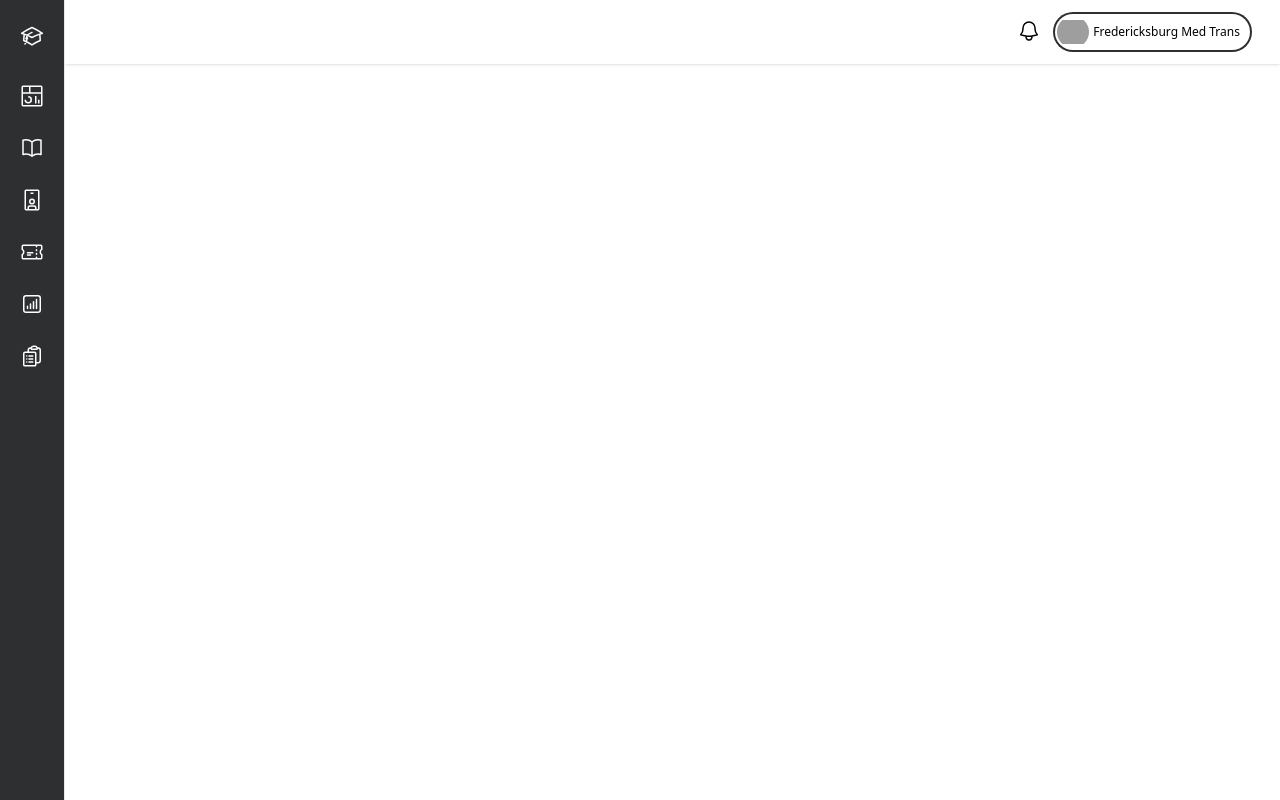
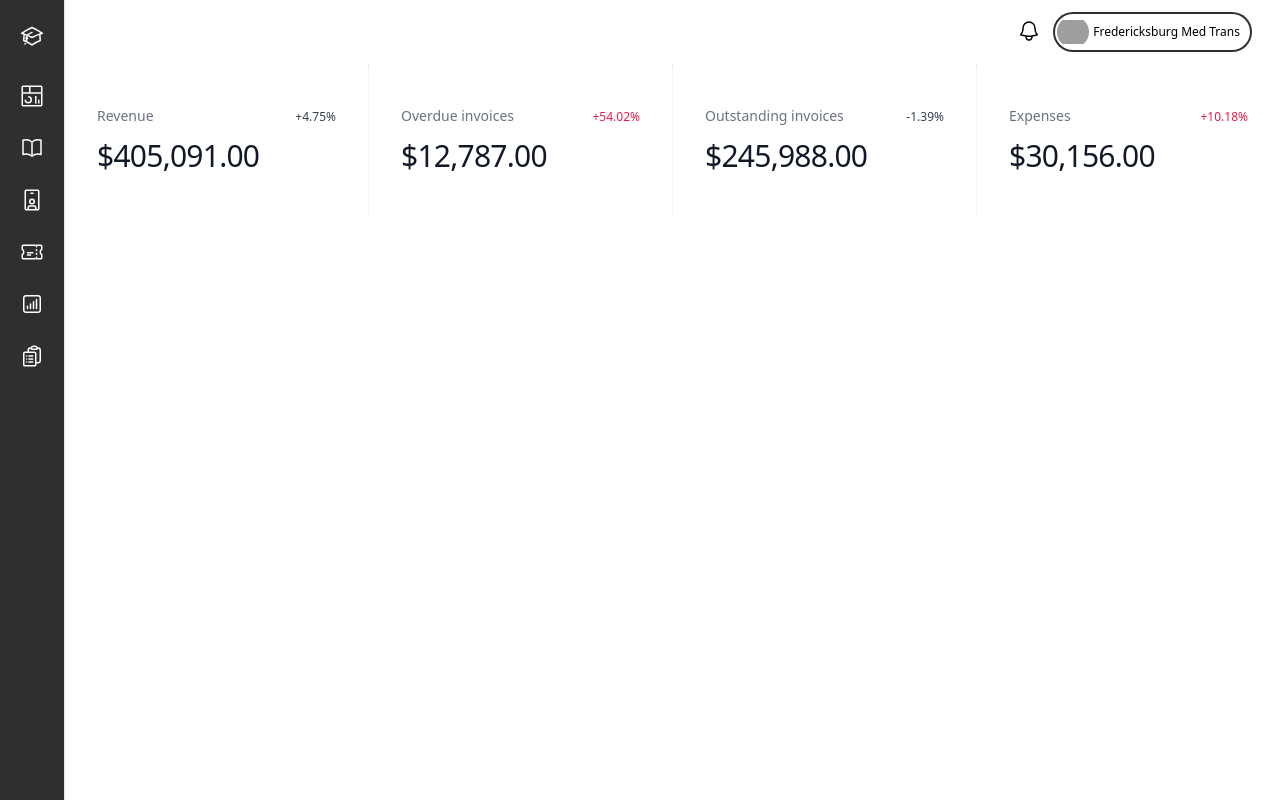
Before and after one commit to 1TaimoorSajjad/LMS-Design, an Angular app: page /kpi in a window 1280 px wide. Before the commit this address led to /. Built offline with nearby package versions, Linux system fonts and the light colour scheme; grey boxes are pictures that could not be loaded.

Commit message:
KPI component created

```diff
--- a/src/app/app-routing.module.ts
+++ b/src/app/app-routing.module.ts
@@ -6,6 +6,7 @@ import { AddCourseComponent } from './components/courses/add-course/add-course.c
 import { CourseListComponent } from './components/courses/course-list/course-list.component';
 import { InstructorsListComponent } from './components/instructors/instructors-list/instructors-list.component';
 import { AddInstructorsComponent } from './components/instructors/add-instructors/add-instructors.component';
+import { KpiComponent } from './components/kpi/kpi.component';
 
 const routes: Routes = [
   {
@@ -25,6 +26,9 @@ const routes: Routes = [
   },
   {
     path: 'add-instructor', component: AddInstructorsComponent
+  },
+  {
+    path: 'kpi', component: KpiComponent
   }
 ];
 
--- a/src/app/app.module.ts
+++ b/src/app/app.module.ts
@@ -11,6 +11,7 @@ import { HeaderComponent } from './components/header/header.component';
 import { CourseListComponent } from './components/courses/course-list/course-list.component';
 import { InstructorsListComponent } from './components/instructors/instructors-list/instructors-list.component';
 import { AddInstructorsComponent } from './components/instructors/add-instructors/add-instructors.component';
+import { KpiComponent } from './components/kpi/kpi.component';
 
 @NgModule({
   declarations: [
@@ -23,6 +24,7 @@ import { AddInstructorsComponent } from './components/instructors/add-instructor
     CourseListComponent,
     InstructorsListComponent,
     AddInstructorsComponent,
+    KpiComponent,
   ],
   imports: [
     BrowserModule,
--- /dev/null
+++ b/src/app/components/kpi/kpi.component.html
@@ -0,0 +1,22 @@
+<dl class="mx-auto grid grid-cols-1 gap-px bg-gray-900/5 sm:grid-cols-2 lg:grid-cols-4">
+    <div class="flex flex-wrap items-baseline justify-between gap-x-4 gap-y-2 bg-white px-4 py-10 sm:px-6 xl:px-8">
+        <dt class="text-sm font-medium leading-6 text-gray-500">Revenue</dt>
+        <dd class="text-xs font-medium text-gray-700">+4.75%</dd>
+        <dd class="w-full flex-none text-3xl font-medium leading-10 tracking-tight text-gray-900">$405,091.00</dd>
+    </div>
+    <div class="flex flex-wrap items-baseline justify-between gap-x-4 gap-y-2 bg-white px-4 py-10 sm:px-6 xl:px-8">
+        <dt class="text-sm font-medium leading-6 text-gray-500">Overdue invoices</dt>
+        <dd class="text-xs font-medium text-rose-600">+54.02%</dd>
+        <dd class="w-full flex-none text-3xl font-medium leading-10 tracking-tight text-gray-900">$12,787.00</dd>
+    </div>
+    <div class="flex flex-wrap items-baseline justify-between gap-x-4 gap-y-2 bg-white px-4 py-10 sm:px-6 xl:px-8">
+        <dt class="text-sm font-medium leading-6 text-gray-500">Outstanding invoices</dt>
+        <dd class="text-xs font-medium text-gray-700">-1.39%</dd>
+        <dd class="w-full flex-none text-3xl font-medium leading-10 tracking-tight text-gray-900">$245,988.00</dd>
+    </div>
+    <div class="flex flex-wrap items-baseline justify-between gap-x-4 gap-y-2 bg-white px-4 py-10 sm:px-6 xl:px-8">
+        <dt class="text-sm font-medium leading-6 text-gray-500">Expenses</dt>
+        <dd class="text-xs font-medium text-rose-600">+10.18%</dd>
+        <dd class="w-full flex-none text-3xl font-medium leading-10 tracking-tight text-gray-900">$30,156.00</dd>
+    </div>
+</dl>
--- /dev/null
+++ b/src/app/components/kpi/kpi.component.ts
@@ -0,0 +1,15 @@
+import { Component, OnInit } from '@angular/core';
+
+@Component({
+  selector: 'app-kpi',
+  templateUrl: './kpi.component.html',
+  styleUrls: ['./kpi.component.css']
+})
+export class KpiComponent implements OnInit {
+
+  constructor() { }
+
+  ngOnInit(): void {
+  }
+
+}
--- a/src/app/components/sidenav/sidenav.component.html
+++ b/src/app/components/sidenav/sidenav.component.html
@@ -70,7 +70,7 @@
 
                 <!-- <span class="mt-2 text-white">Staff</span> -->
             </a>
-            <a href="#"
+            <a href="kpi"
                 class="text-white hover:bg-nav-light hover:text-nav-light group w-full p-3 rounded-md flex flex-col items-center text-xs font-medium">
                 <!--
               Heroicon name: outline/home
```
Also changed, not shown: src/app/components/kpi/kpi.component.css (added), 1 other file (tests, documents, lock files or other folders).
